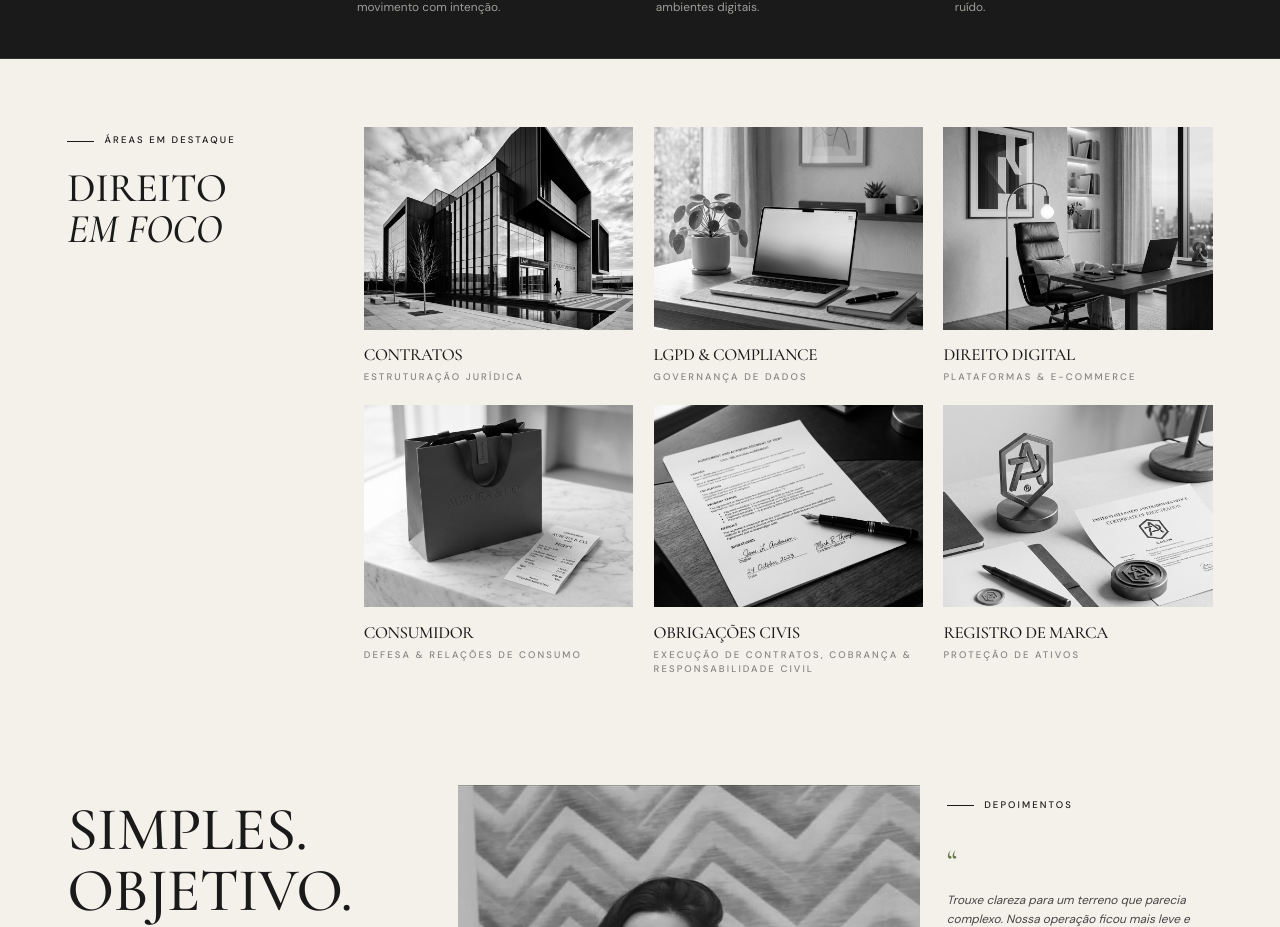
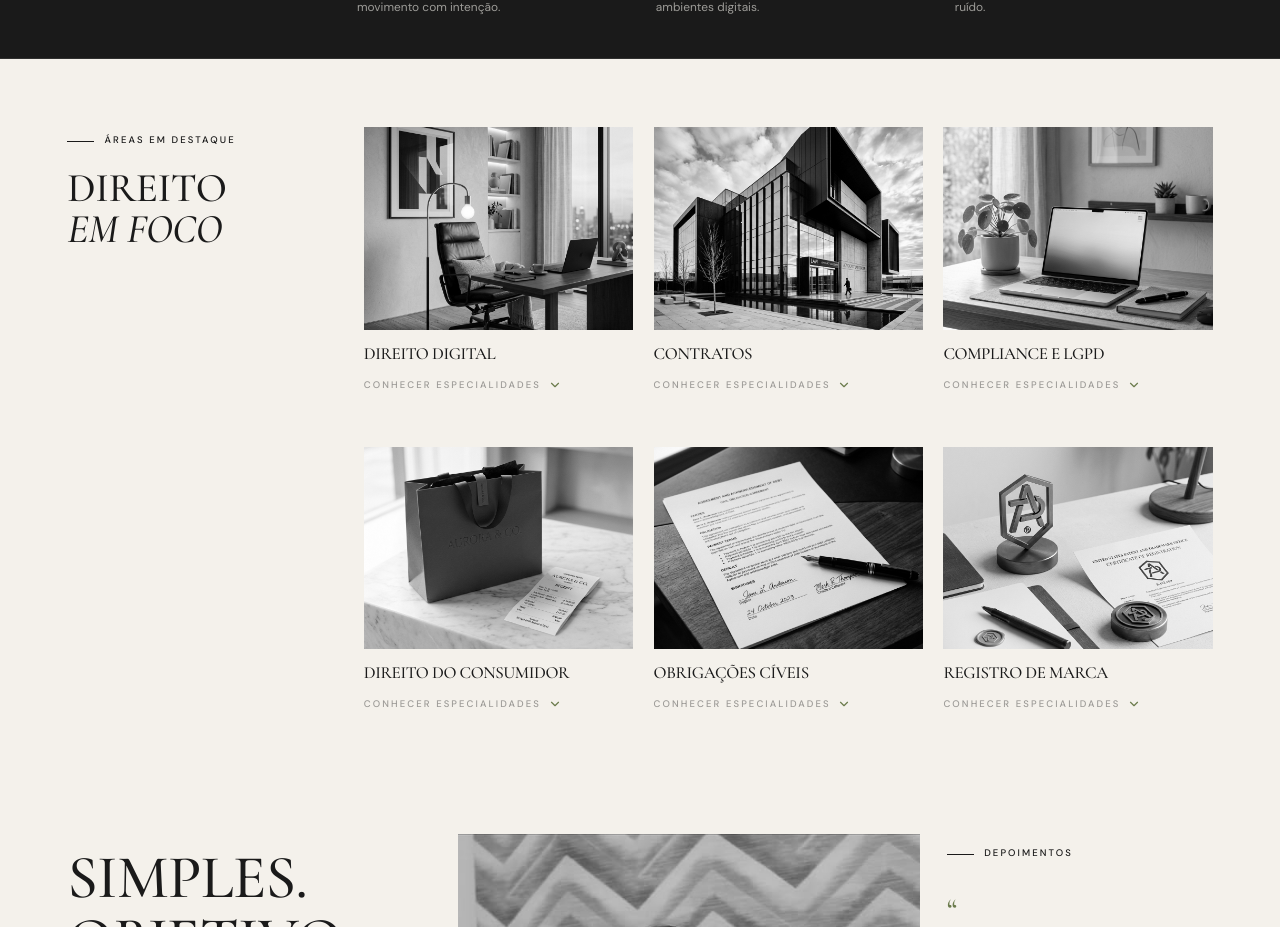
Before and after one commit to anacquesta/mariapaula-project, a React (Vite) app: page / in a window 1280 px wide. Shown: the part 877-1804 px from the top of the page. Built offline with nearby package versions, Linux system fonts and the light colour scheme; the HTML template or start-up script is replaced by a standard one.

Commit message:
feat: add interactive service lists to Featured Areas section

```diff
--- a/src/components/site/Areas.tsx
+++ b/src/components/site/Areas.tsx
@@ -1,3 +1,4 @@
+import { useState } from "react";
 import project1 from "@/assets/project-1.png";
 import project2 from "@/assets/project-2.png";
 import project3 from "@/assets/project-3.png";
@@ -5,48 +6,105 @@ import project4 from "@/assets/project-4.png";
 import project5 from "@/assets/project-5.png";
 import project6 from "@/assets/project-6.png";
 import { useReveal } from "@/hooks/use-reveal";
+import { ChevronDown, ChevronUp } from "lucide-react";
 
 const featuredAreas = [
   {
-    n: "01",
-    title: "CONTRATOS",
-    subtitle: "Estruturação Jurídica",
-    img: project1,
+    id: "digital",
+    title: "DIREITO DIGITAL",
+    img: project3,
+    services: [
+      "Golpe do PIX",
+      "Fraudes bancárias digitais",
+      "Contas hackeadas",
+      "Banimento indevido de contas",
+      "Clonagem de WhatsApp",
+      "Remoção de perfis falsos",
+      "Vazamento de dados",
+      "Contratos digitais",
+      "Termos de uso e políticas de privacidade",
+      "Consultoria para e-commerce e plataformas digitais"
+    ]
   },
   {
-    n: "02",
-    title: "LGPD & COMPLIANCE",
-    subtitle: "Governança de Dados",
-    img: project2,
+    id: "contratos",
+    title: "CONTRATOS",
+    img: project1,
+    services: [
+      "Elaboração, Revisão e Negociação contratual",
+      "Contratos de prestação de serviços",
+      "Contratos digitais",
+      "NDA e confidencialidade",
+      "Aditivos e distratos"
+    ]
   },
   {
-    n: "03",
-    title: "DIREITO DIGITAL",
-    subtitle: "Plataformas & E-commerce",
-    img: project3,
+    id: "compliance",
+    title: "COMPLIANCE E LGPD",
+    img: project2,
+    services: [
+      "Adequação à LGPD",
+      "Políticas de privacidade",
+      "Mapeamento de dados",
+      "Adequação contratual",
+      "Gestão de incidentes",
+      "Compliance empresarial",
+      "Código de conduta",
+      "Canal de denúncias",
+      "Treinamentos corporativos"
+    ]
   },
   {
-    n: "04",
-    title: "CONSUMIDOR",
-    subtitle: "Defesa & Relações de Consumo",
+    id: "consumidor",
+    title: "DIREITO DO CONSUMIDOR",
     img: project4,
+    services: [
+      "Ações consumeristas",
+      "Problemas com companhias aéreas e voos",
+      "Problemas com planos de saúde e negativas de cobertura",
+      "Juros abusivos",
+      "Problemas com produtos e serviços",
+      "Demandas no PROCON"
+    ]
   },
   {
-    n: "05",
-    title: "OBRIGAÇÕES CIVIS",
-    subtitle: "Execução de Contratos, Cobrança & Responsabilidade Civil",
+    id: "civeis",
+    title: "OBRIGAÇÕES CÍVEIS",
     img: project6,
+    services: [
+      "Cobranças judiciais e extrajudiciais",
+      "Notificações extrajudiciais",
+      "Descumprimento contratual",
+      "Indenizações por danos morais e materiais",
+      "Responsabilidade civil",
+      "Obrigações de fazer e não fazer",
+      "Acordos e Resolução de Conflito"
+    ]
   },
   {
-    n: "06",
+    id: "marca",
     title: "REGISTRO DE MARCA",
-    subtitle: "Proteção de Ativos",
     img: project5,
+    services: [
+      "Registro de marca no INPI",
+      "Pesquisa de viabilidade de marca",
+      "Defesa de marca",
+      "Renovação de marca",
+      "Proteção de identidade visual",
+      "Propriedade intelectual",
+      "Monitoramento de marca"
+    ]
   },
 ];
 
 const Areas = () => {
   const ref = useReveal<HTMLDivElement>();
+  const [expandedId, setExpandedId] = useState<string | null>(null);
+
+  const toggleExpand = (id: string) => {
+    setExpandedId(expandedId === id ? null : id);
+  };
+
   return (
     <section id="servicos" className="py-12 md:pt-20 md:pb-12 bg-offwhite">
       <div ref={ref} className="container reveal grid md:grid-cols-12 gap-12 items-start">
@@ -57,7 +115,7 @@ const Areas = () => {
               <span className="h-px w-8 bg-charcoal" />
               <span className="label-caps text-charcoal text-xs tracking-widest">Áreas em destaque</span>
             </div>
-            <h2 className="serif text-4xl md:text-5xl leading-tight text-charcoal">
+            <h2 className="serif text-4xl md:text-5xl leading-tight text-charcoal uppercase">
               DIREITO <br />
               <span className="italic">EM FOCO</span>
             </h2>
@@ -65,9 +123,9 @@ const Areas = () => {
         </div>
 
         {/* Right Column: Projects Grid */}
-        <div className="md:col-span-9 grid grid-cols-1 md:grid-cols-3 gap-6">
+        <div className="md:col-span-9 grid grid-cols-1 md:grid-cols-3 gap-x-6 gap-y-12">
           {featuredAreas.map((area) => (
-            <article key={area.title} className="group space-y-4">
+            <article key={area.id} className="group space-y-4">
               <div className="relative aspect-[4/3] overflow-hidden bg-muted">
                 <img
                   src={area.img}
@@ -75,9 +133,35 @@ const Areas = () => {
                   className="w-full h-full object-cover grayscale group-hover:grayscale-0 transition-all duration-700 scale-100 group-hover:scale-105"
                 />
               </div>
-              <div className="space-y-1">
-                <h3 className="serif text-xl tracking-tight text-charcoal">{area.title}</h3>
-                <p className="label-caps text-[9px] text-charcoal/50 tracking-[0.2em]">{area.subtitle}</p>
+              <div className="space-y-4">
+                <h3 className="serif text-xl tracking-tight text-charcoal leading-tight">{area.title}</h3>
+
+                <button
+                  onClick={() => toggleExpand(area.id)}
+                  className="flex items-center gap-2 text-[10px] label-caps tracking-[0.2em] text-charcoal/40 hover:text-charcoal transition-colors group/btn"
+                >
+                  {expandedId === area.id ? (
+                    <>RECOLHER ESPECIALIDADES <ChevronUp size={14} className="text-olive" /></>
+                  ) : (
+                    <>CONHECER ESPECIALIDADES <ChevronDown size={14} className="text-olive" /></>
+                  )}
+                </button>
+
+                <div
+                  className={`
+                    overflow-hidden transition-all duration-500 ease-in-out
+                    ${expandedId === area.id ? "max-h-[600px] opacity-100 mt-4" : "max-h-0 opacity-0"}
+                  `}
+                >
+                  <ul className="space-y-2 py-4 border-t border-charcoal/5">
+                    {area.services.map((service, index) => (
+                      <li key={index} className="text-[11px] text-charcoal/70 leading-relaxed flex items-start gap-2">
+                        <span className="text-olive">—</span>
+                        {service}
+                      </li>
+                    ))}
+                  </ul>
+                </div>
               </div>
             </article>
           ))}
```
